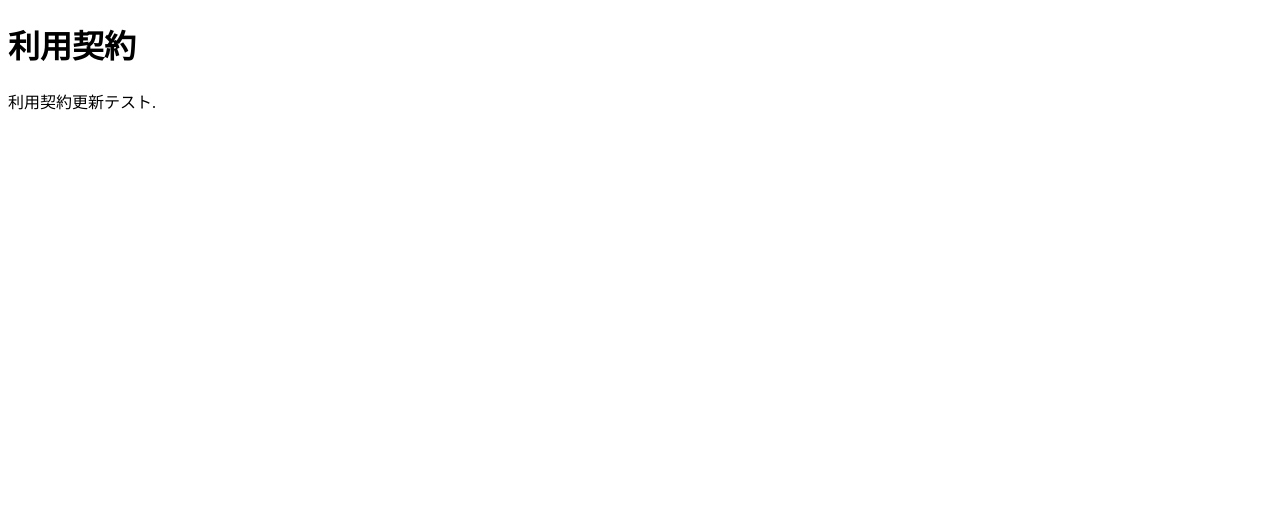
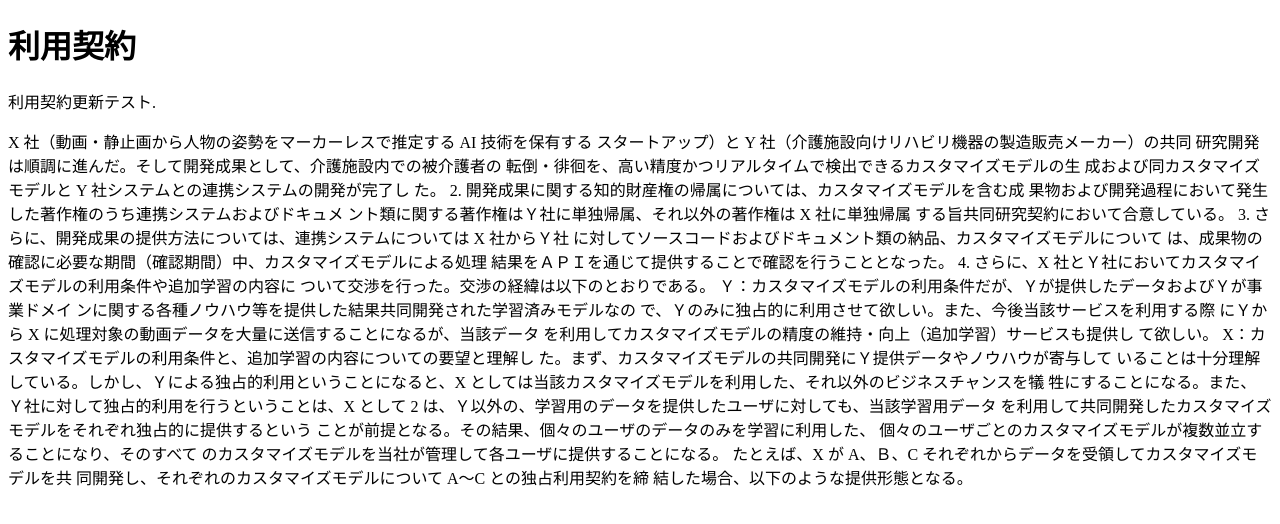
Before and after one commit to kazenostigma64/testJson, a plain HTML site: page index.html in a window 1280 px wide. Drawn offline with Linux system fonts and the light colour scheme.

Commit message:
Add files via upload

```diff
--- a/index.html
+++ b/index.html
@@ -3,11 +3,50 @@
 <head>
     <meta charset="UTF-8">
     <meta name="viewport" content="width=device-width, initial-scale=1.0">
-    <meta property="UsageContractVersion" content="1.0.0">
+    <meta property="UsageContractVersion" content="1.0.1">
     <title>Document</title>
 </head>
 <body>
     <h1>利用契約</h1>
     <p>利用契約更新テスト.</p>
+    <p>
+        X 社（動画・静止画から人物の姿勢をマーカーレスで推定する AI 技術を保有する
+スタートアップ）と Y 社（介護施設向けリハビリ機器の製造販売メーカー）の共同
+研究開発は順調に進んだ。そして開発成果として、介護施設内での被介護者の
+転倒・徘徊を、高い精度かつリアルタイムで検出できるカスタマイズモデルの生
+成および同カスタマイズモデルと Y 社システムとの連携システムの開発が完了し
+た。
+2. 開発成果に関する知的財産権の帰属については、カスタマイズモデルを含む成
+果物および開発過程において発生した著作権のうち連携システムおよびドキュメ
+ント類に関する著作権はＹ社に単独帰属、それ以外の著作権は X 社に単独帰属
+する旨共同研究契約において合意している。
+3. さらに、開発成果の提供方法については、連携システムについては X 社からＹ社
+に対してソースコードおよびドキュメント類の納品、カスタマイズモデルについて
+は、成果物の確認に必要な期間（確認期間）中、カスタマイズモデルによる処理
+結果をＡＰＩを通じて提供することで確認を行うこととなった。
+4. さらに、X 社とＹ社においてカスタマイズモデルの利用条件や追加学習の内容に
+ついて交渉を行った。交渉の経緯は以下のとおりである。
+
+Ｙ：カスタマイズモデルの利用条件だが、Ｙが提供したデータおよびＹが事業ドメイ
+ンに関する各種ノウハウ等を提供した結果共同開発された学習済みモデルなの
+で、Ｙのみに独占的に利用させて欲しい。また、今後当該サービスを利用する際
+にＹから X に処理対象の動画データを大量に送信することになるが、当該データ
+を利用してカスタマイズモデルの精度の維持・向上（追加学習）サービスも提供し
+て欲しい。
+X：カスタマイズモデルの利用条件と、追加学習の内容についての要望と理解し
+た。まず、カスタマイズモデルの共同開発にＹ提供データやノウハウが寄与して
+いることは十分理解している。しかし、Ｙによる独占的利用ということになると、X
+としては当該カスタマイズモデルを利用した、それ以外のビジネスチャンスを犠
+牲にすることになる。また、Ｙ社に対して独占的利用を行うということは、X として
+2
+は、Ｙ以外の、学習用のデータを提供したユーザに対しても、当該学習用データ
+を利用して共同開発したカスタマイズモデルをそれぞれ独占的に提供するという
+ことが前提となる。その結果、個々のユーザのデータのみを学習に利用した、
+個々のユーザごとのカスタマイズモデルが複数並立することになり、そのすべて
+のカスタマイズモデルを当社が管理して各ユーザに提供することになる。
+たとえば、X が A、Ｂ、C それぞれからデータを受領してカスタマイズモデルを共
+同開発し、それぞれのカスタマイズモデルについて A～C との独占利用契約を締
+結した場合、以下のような提供形態となる。
+    </p>
 </body>
 </html>
```
